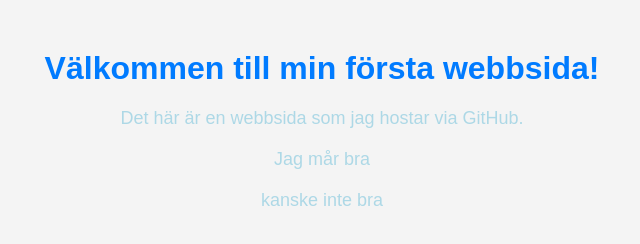
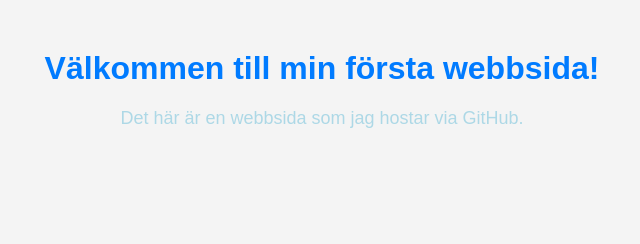
Before and after one commit to Huuuuggggooooo1/MinF-rstaWebbsida, a plain HTML site: page index.html in a window 1280 px wide. Shown: the whole page, without its empty margins (318-958 px from the left). Drawn offline with Linux system fonts and the light colour scheme.

Commit message:
Update index.html

```diff
--- a/index.html
+++ b/index.html
@@ -9,7 +9,5 @@
 <body>
 <h1>Välkommen till min första webbsida!</h1>
 <p>Det här är en webbsida som jag hostar via GitHub.</p>
-<p>Jag mår bra</p>
-<p>kanske inte bra</p>
 </body>
 </html>
```
